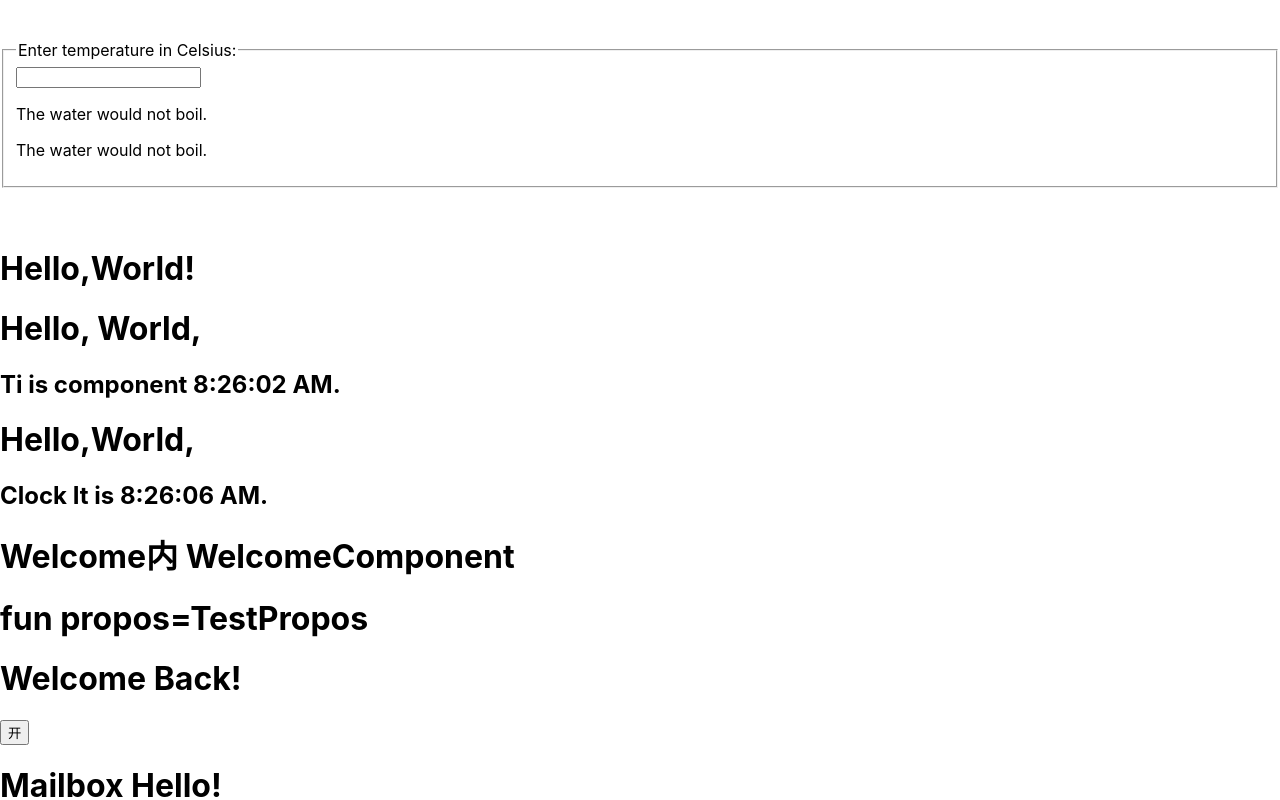
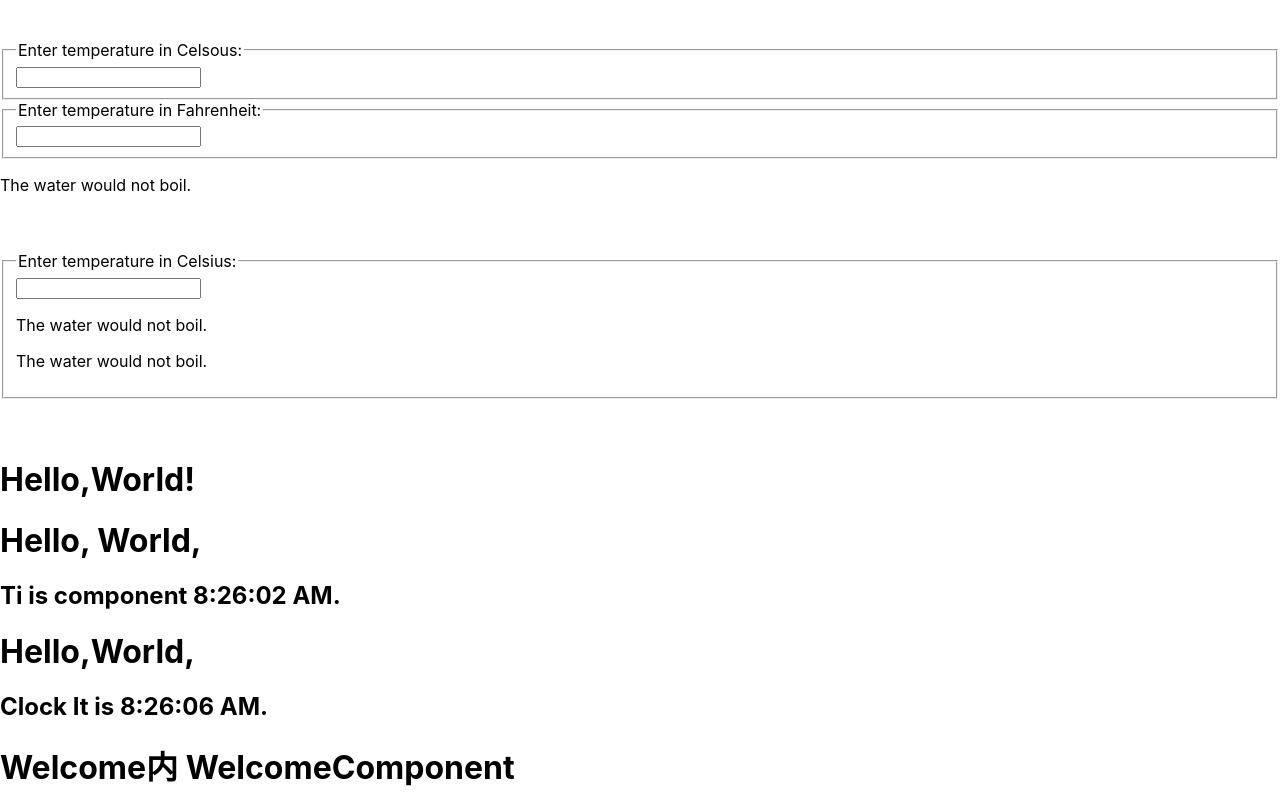
Before and after one commit to PoarryScript/webReact, a React (Create React App) app: page / in a window 1280 px wide. Shown: the top 800 px of the page. Built offline with nearby package versions, Linux system fonts and the light colour scheme.

Commit message:
状态提升

```diff
--- /dev/null
+++ b/src/components/CalculatorSuper.js
@@ -0,0 +1,53 @@
+import React, { Component } from 'react'
+import BoilingVerdictc from './BoilingVerdictc';
+import TemperatureInput from './TemperatureInput '
+
+export default class CalculatorSuper extends Component {
+    constructor(props) {
+        super(props);
+        this.handleCelsiusChange = this.handleCelsiusChange.bind(this);
+        this.handleFahrenheitChange = this.handleFahrenheitChange.bind(this);
+
+        this.state = { temperature: '', scale: 'c' };
+    }
+
+
+    handleCelsiusChange(temperature) {
+        this.setState({ scale: 'c', temperature });
+    }
+    handleFahrenheitChange(temperature) {
+        this.setState({ scale: 'f', temperature });
+    }
+
+    render() {
+        const scale = this.state.scale;
+        const temperature = this.state.temperature;
+        const celsius = scale === 'f' ? tryConvert(temperature, toCelsius) : temperature;
+        const fahtrenheit = scale === 'c' ? tryConvert(temperature, toFahtrnheit) : temperature;
+
+        return (
+            <div>
+                <TemperatureInput scale="c" temperature={celsius} onTemperatureChange={this.handleCelsiusChange} />
+                <TemperatureInput scale="f" temperature={fahtrenheit} onTemperatureChange={this.handleFahrenheitChange} />
+                <BoilingVerdictc celsius={parseFloat(celsius)} />
+            </div>
+        )
+    }
+}
+
+function toCelsius(fahrenheit) {
+    return (fahrenheit - 32) * 5 / 9;
+}
+function toFahtrnheit(celsius) {
+    return (celsius * 9 / 5) + 32;
+}
+
+function tryConvert(temperature, convert) {
+    const input = parseFloat(temperature);
+    if (Number.isNaN(input)) {
+        return '';
+    }
+    const output = convert(input);
+    const rounded = Math.round(output * 1000) / 1000;
+    return rounded.toString();
+}
--- /dev/null
+++ b/src/components/TemperatureInput .js
@@ -0,0 +1,28 @@
+import React, { Component } from 'react'
+
+const scaleNames = {
+    c: 'Celsous',
+    f: 'Fahrenheit'
+}
+export default class TemperatureInput extends Component {
+    constructor(props) {
+        super(props);
+        this.handleChange = this.handleChange.bind(this);
+    }
+    handleChange(e) {
+        this.props.onTemperatureChange(e.target.value);
+    }
+
+    render() {
+        const temperature = this.props.temperature;
+        const scale = this.props.scale;
+        return (
+            <fieldset>
+                <legend>Enter temperature in {scaleNames[scale]}:</legend>
+                <input value={temperature}
+                    onChange={this.handleChange} />
+
+            </fieldset>
+        );
+    }
+}
--- a/src/index.js
+++ b/src/index.js
@@ -13,6 +13,7 @@
 import FlavorForm from './components/FlavorForm';
 import Reservation from './components/Reservation ';
 import Calculator from './components/Calculator';
+import CalculatorSuper from './components/CalculatorSuper';
 
 
 
@@ -54,6 +55,8 @@
 function tick() {
   const element = <div>
 
+    <br /> <br />
+    <CalculatorSuper />
     <br /> <br />
     <Calculator />
     <br /> <br />
```
